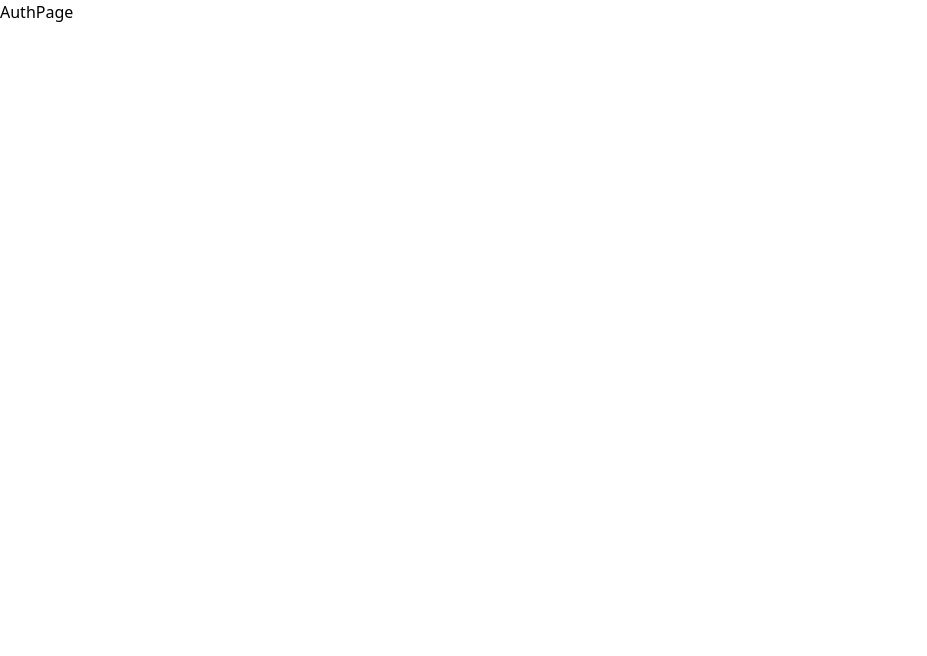
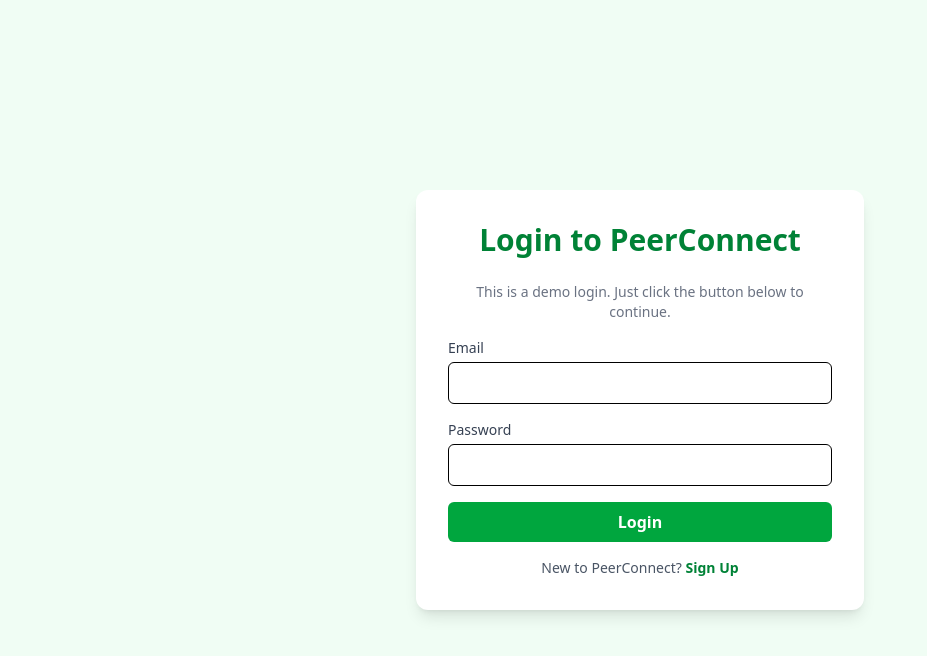
Before and after one commit to AbhayPrasadd/peerConnect, a React (Vite) app: page /auth in a window 1280 px wide. Shown: the top 656 px of the page, without its empty margins (0-927 px from the left). Built offline with nearby package versions, Linux system fonts and the light colour scheme.

Commit message:
auth page version -1

```diff
--- a/src/pages/AuthPage.jsx
+++ b/src/pages/AuthPage.jsx
@@ -1,9 +1,77 @@
-import React from 'react'
+import React, { useState } from 'react';
+import { useNavigate } from 'react-router-dom';
+import { motion } from 'framer-motion';
 
-function AuthPage() {
+const AuthPage = ({ setUser }) => {
+  const [isLogin, setIsLogin] = useState(true);
+  const navigate = useNavigate();
+
+  const handleSubmit = (e) => {
+    e.preventDefault();
+    setUser({ name: 'Demo User' });
+    navigate('/dashboard');
+  };
+
   return (
-    <div>AuthPage</div>
-  )
-}
+    <div className="min-h-screen bg-green-50 flex items-center justify-center px-4">
+      <motion.div
+        className="bg-white p-8 rounded-xl shadow-lg w-full max-w-md"
+        initial={{ opacity: 0, y: -20 }}
+        animate={{ opacity: 1, y: 0 }}
+        transition={{ duration: 0.5 }}
+      >
+        <h2 className="text-3xl font-bold text-center text-green-700 mb-6">
+          {isLogin ? 'Login to PeerConnect' : 'Create an Account'}
+        </h2>
+        <p className="text-center text-sm text-gray-500 mb-4">
+          This is a demo login. Just click the button below to continue.
+        </p>
+        <form onSubmit={handleSubmit} className="space-y-4">
+          <div>
+            <label className="block text-sm font-medium text-gray-700">Email</label>
+            <input
+              type="email"
+              required
+              className="w-full mt-1 px-4 py-2 border rounded-md focus:outline-none focus:ring-2 focus:ring-green-500"
+            />
+          </div>
+          {!isLogin && (
+            <div>
+              <label className="block text-sm font-medium text-gray-700">Name</label>
+              <input
+                type="text"
+                required
+                className="w-full mt-1 px-4 py-2 border rounded-md focus:outline-none focus:ring-2 focus:ring-green-500"
+              />
+            </div>
+          )}
+          <div>
+            <label className="block text-sm font-medium text-gray-700">Password</label>
+            <input
+              type="password"
+              required
+              className="w-full mt-1 px-4 py-2 border rounded-md focus:outline-none focus:ring-2 focus:ring-green-500"
+            />
+          </div>
+          <button
+            type="submit"
+            className="w-full bg-green-600 text-white py-2 rounded-md font-semibold hover:bg-green-700 transition"
+          >
+            {isLogin ? 'Login' : 'Sign Up'}
+          </button>
+        </form>
+        <p className="mt-4 text-center text-sm text-gray-600">
+          {isLogin ? 'New to PeerConnect?' : 'Already have an account?'}{' '}
+          <button
+            className="text-green-700 font-semibold hover:underline"
+            onClick={() => setIsLogin(!isLogin)}
+          >
+            {isLogin ? 'Sign Up' : 'Login'}
+          </button>
+        </p>
+      </motion.div>
+    </div>
+  );
+};
 
-export default AuthPage
+export default AuthPage;
```
